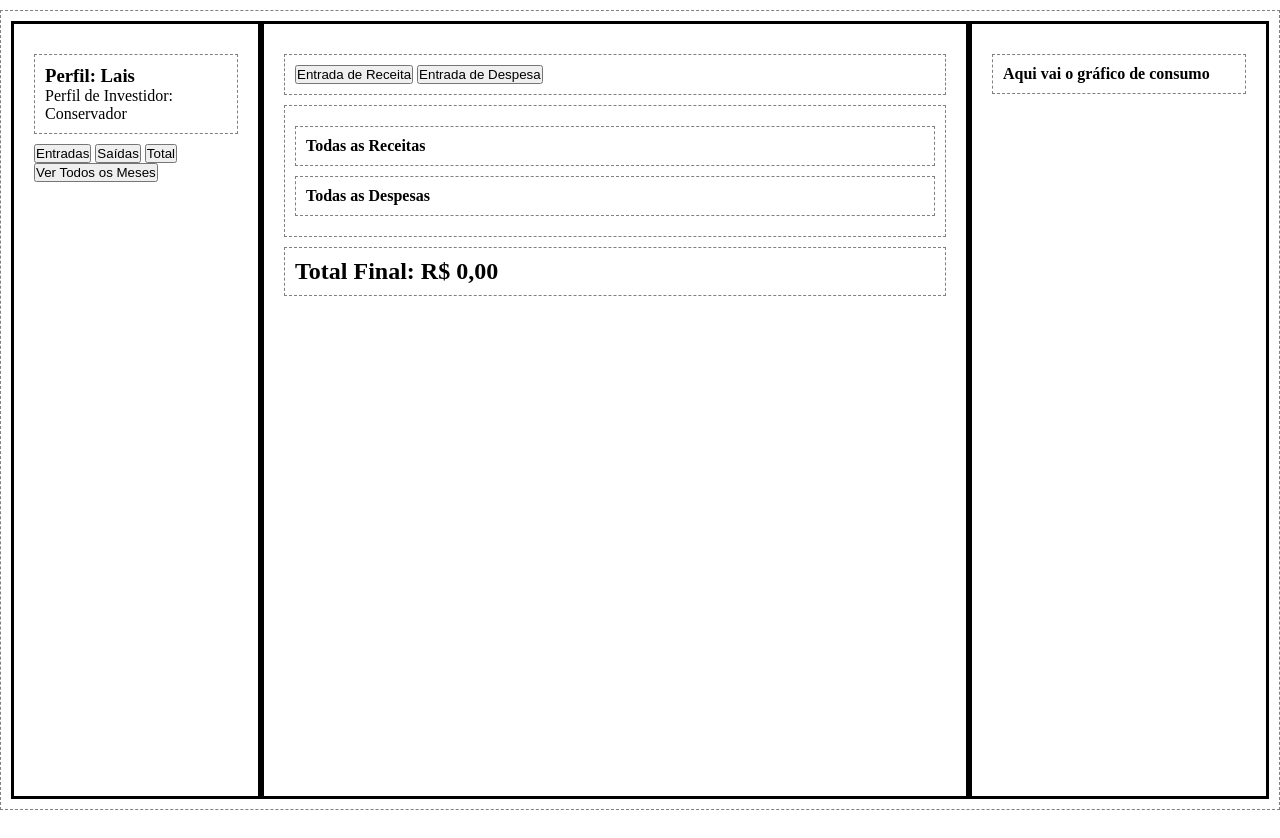
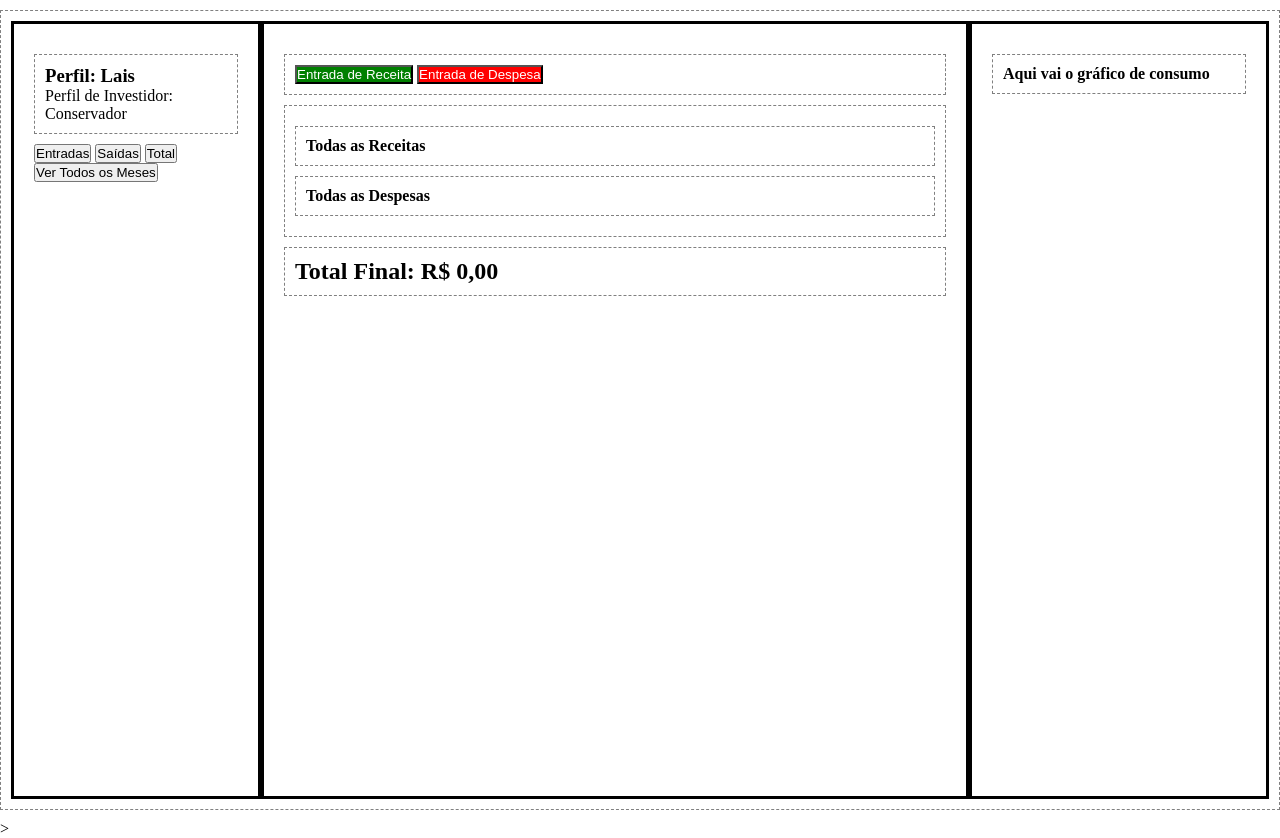
Before and after one commit to lahisrodrigues/ControleFinanceiro, a plain HTML site: page index.html in a window 1280 px wide. Drawn offline with Linux system fonts and the light colour scheme.

Commit message:
Criei o frontend: HTML, CSS Grid e primeiros passos do Javascrip

```diff
--- a/index.html
+++ b/index.html
@@ -53,5 +53,7 @@
 
     </div>
 
+
+<script src="script.js"></script>>
 </body>
 </html>
--- /dev/null
+++ b/script.js
@@ -0,0 +1,5 @@
+const caixaVerde = document.querySelector('.btn-receita')
+
+caixaVerde.addEventListener('click', function(){
+    alert("Enviando receita!")
+})
--- a/style.css
+++ b/style.css
@@ -31,3 +31,13 @@ div {
     margin: 10px 0;
     padding: 10px;
 }
+
+.btn-receita {
+    background-color: green;
+    color: white;
+}
+
+.btn-despesa {
+    background-color: red;
+    color: white;
+}
```
